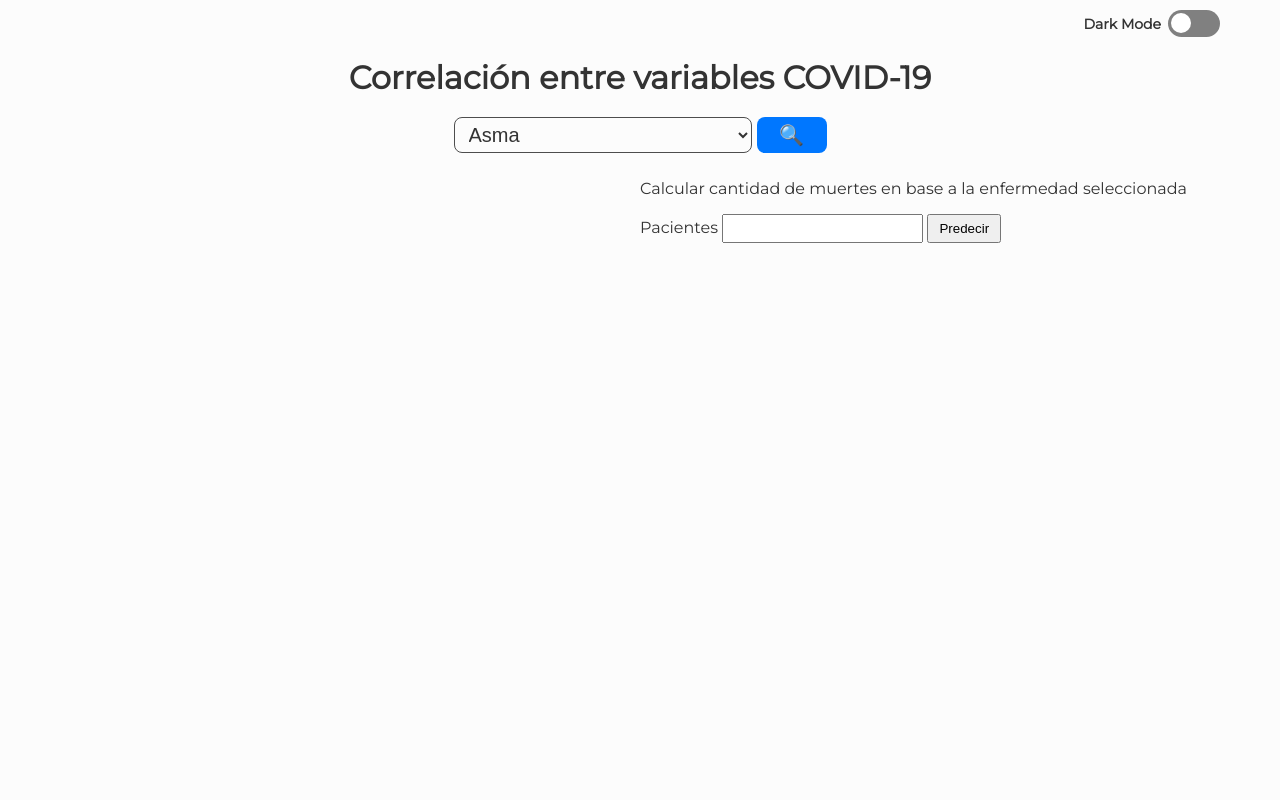
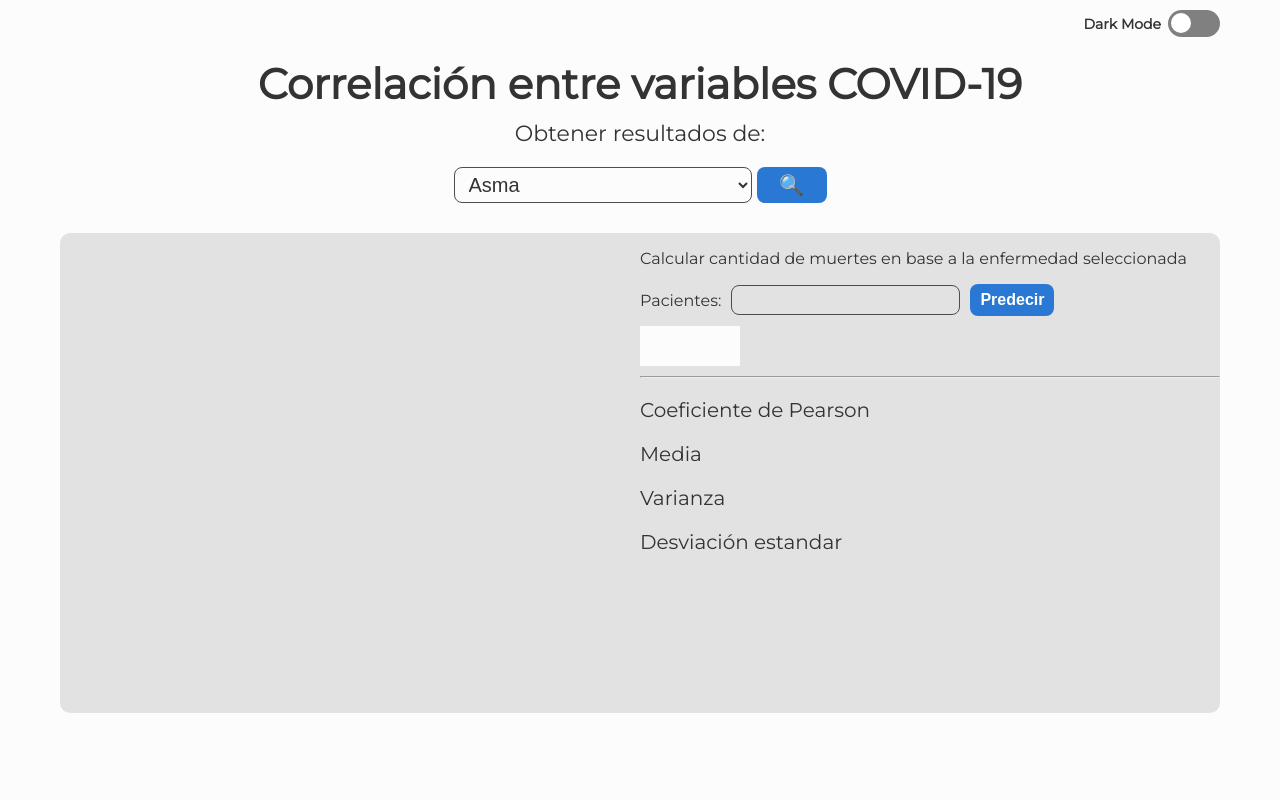
Before and after one commit to Pixele9/CorrelationCOVID, a Flask app: page / in a window 1280 px wide. Run offline with Flask 2, Linux system fonts and the light colour scheme; some libraries are stand-ins or nearby versions.

Commit message:
*added* Prediction container styles

```diff
--- a/static/styles.css
+++ b/static/styles.css
@@ -1,14 +1,14 @@
 @import url("https://fonts.googleapis.com/css2?family=Montserrat&display=swap");
 html {
   --bg: #FCFCFC;
-  --bg-panel: #EBEBEB;
+  --bg-panel: #e2e2e2;
   --color-headings: #0077FF;
   --color-text: #333333;
 }
 
 html[data-theme='dark'] {
   --bg: #282828;
-  --bg-panel: #434343;
+  --bg-panel: #313131;
   --color-headings: #1eca44;
   --color-text: #f0f0f0;
 }
@@ -39,6 +39,7 @@
 }
 
 #main {
+  max-width: 1200px;
   width: 100%;
   height: 100%;
   display: -webkit-box;
@@ -59,6 +60,7 @@
   color: var(--color-text);
   width: 100%;
   text-align: center;
+  font-size: 42px;
 }
 
 form {
@@ -70,6 +72,16 @@
   -webkit-box-pack: center;
       -ms-flex-pack: center;
           justify-content: center;
+  -webkit-box-align: center;
+      -ms-flex-align: center;
+          align-items: center;
+}
+
+#main > p {
+  margin: 0;
+  font-size: 22px;
+  margin-bottom: 10px;
+  color: var(--color-text);
 }
 
 #illness-select {
@@ -91,12 +103,17 @@
   width: 70px;
   margin-left: 5px;
   font-size: 20px;
-  padding: 3px 6px;
+  padding: 6px 3px;
   border-radius: 8px;
   border: none;
   outline: none;
   color: var(--color-text);
-  background-color: #0077FF;
+  background-color: #2979d4;
+}
+
+#illness-button:hover {
+  background-color: #4897f1;
+  cursor: pointer;
 }
 
 #prediction-container {
@@ -106,6 +123,9 @@
   display: -ms-flexbox;
   display: flex;
   color: var(--color-text);
+  background-color: var(--bg-panel);
+  border-radius: 10px;
+  margin-top: 20px;
 }
 
 #img-container {
@@ -117,6 +137,56 @@
   width: 50%;
   height: 100%;
   color: var(--color-text);
+}
+
+#pacientes-container {
+  display: -webkit-box;
+  display: -ms-flexbox;
+  display: flex;
+  -webkit-box-align: center;
+      -ms-flex-align: center;
+          align-items: center;
+  -webkit-box-pack: inherit;
+      -ms-flex-pack: inherit;
+          justify-content: inherit;
+}
+
+#pacientes-container input {
+  margin: 0px 10px;
+  font-size: 16px;
+  padding: 5px 10px;
+  border-radius: 8px;
+  border: 1.5px #4d4d4d solid;
+  color: var(--color-text);
+  background-color: var(--main-bg-color);
+  outline: none;
+}
+
+#prediction-button {
+  font-size: 16px;
+  padding: 7px 10px;
+  border-radius: 8px;
+  border: none;
+  color: white;
+  font-weight: bold;
+  background-color: #2979d4;
+  outline: none;
+}
+
+#prediction-button:hover {
+  background-color: #4897f1;
+  cursor: pointer;
+}
+
+.medidas-estandar {
+  font-size: 20px;
+}
+
+#result {
+  width: 100px;
+  height: 40px;
+  margin: 10px 0px;
+  background-color: var(--bg);
 }
 
 .padding {
@@ -190,8 +260,8 @@
 html.transition *,
 html.transition *:before,
 html.transition *:after {
-  -webkit-transition: all 550ms !important;
-  transition: all 550ms !important;
+  -webkit-transition: all 300ms !important;
+  transition: all 300ms !important;
   -webkit-transition-delay: 0 !important;
           transition-delay: 0 !important;
 }
--- a/static/styles.scss
+++ b/static/styles.scss
@@ -2,14 +2,14 @@
 
 html {
     --bg: #FCFCFC;
-    --bg-panel: #EBEBEB;
+    --bg-panel: #e2e2e2;
     --color-headings: #0077FF;
     --color-text: #333333;
 }
 
 html[data-theme='dark'] {
     --bg: #282828;
-    --bg-panel: #434343;
+    --bg-panel: #313131;
     --color-headings: #1eca44;
     --color-text: #f0f0f0;
 }
@@ -32,6 +32,7 @@
 }
 
 #main {
+    max-width: 1200px;
     width: 100%;
     height: 100%;
     display: flex;
@@ -45,6 +46,7 @@
         color: var(--color-text);
         width: 100%;
         text-align: center;
+        font-size: 42px;
     }
 
     form {
@@ -52,7 +54,14 @@
         width: 100%;
         display: flex;
         justify-content: center;
+        align-items: center;
     }
+        #main>p {
+            margin: 0;
+            font-size: 22px;
+            margin-bottom: 10px;
+            color: var(--color-text);
+        }
 
         #illness-select {
             font-size: 20px;
@@ -72,12 +81,17 @@
             width: 70px;
             margin-left: 5px;
             font-size: 20px;
-            padding: 3px 6px;
+            padding: 6px 3px;
             border-radius: 8px;
             border: none;
             outline: none;
             color: var(--color-text);
-            background-color: #0077FF;
+            background-color: #2979d4;
+        }
+
+        #illness-button:hover {
+            background-color: #4897f1;
+            cursor: pointer;
         }
 
     #prediction-container {
@@ -85,6 +99,9 @@
         height: 480px;
         display: flex;
         color: var(--color-text);
+        background-color: var(--bg-panel);
+        border-radius: 10px;
+        margin-top: 20px;
     }
         #img-container {
             width: 50%;
@@ -95,6 +112,49 @@
             width: 50%;
             height: 100%;
             color: var(--color-text);
+        }
+            #pacientes-container {
+                display: flex;
+                align-items: center;
+                justify-content: inherit;
+            }
+
+            #pacientes-container input {
+                margin: 0px 10px;
+                font-size: 16px;
+                padding: 5px 10px;
+                border-radius: 8px;
+                border: 1.5px rgb(77, 77, 77) solid;
+                color: var(--color-text);
+                background-color: var(--main-bg-color);
+                outline: none;
+            }
+
+            #prediction-button {
+                font-size: 16px;
+                padding: 7px 10px;
+                border-radius: 8px;
+                border: none;
+                color: white;
+                font-weight: bold;
+                background-color: #2979d4;
+                outline: none;
+            }
+
+            #prediction-button:hover {
+                background-color: #4897f1;
+                cursor: pointer;
+            }
+
+        .medidas-estandar {
+            font-size: 20px;
+        }
+
+        #result {
+            width: 100px;
+            height: 40px;
+            margin: 10px 0px;
+            background-color: var(--bg);
         }
 
 .padding {
@@ -162,6 +222,6 @@
 html.transition *,
 html.transition *:before,
 html.transition *:after {
-    transition: all 550ms !important;
+    transition: all 300ms !important;
     transition-delay: 0 !important;
 }
--- a/templates/index.html
+++ b/templates/index.html
@@ -13,6 +13,7 @@
 		<h1>Correlación entre variables COVID-19</h1>
 		<!-- <img src="..static/images/plot_obesidad.png" alt=""> -->
 		<!-- <img src="{{ url_for("static", filename="images/plot_obesidad.png")}}" alt=""> -->
+		<p>Obtener resultados de:</p>
 		<form action="{{ url_for("getCorrelation") }}" method="POST">
 			<select name="illness-select" id="illness-select">
 				<option value="asma">Asma</option>
@@ -36,10 +37,22 @@
 			</div>
 			<div id="data-container">
 				<p id="note">Calcular cantidad de muertes en base a la enfermedad seleccionada</p>
-				<div>
-					<span>Pacientes</span>
+				<div id="pacientes-container">
+					<span>Pacientes: </span>
 					<input type="text" name="" id="prediction-input" class="padding">
-					<button class="padding">Predecir</button>
+					<button class="padding" id="prediction-button">Predecir</button>
+				</div>
+
+				<div id="result" class="animate__animated fadeInRight">
+
+				</div>
+				<hr>
+
+				<div id="datos-container">
+					<p class="medidas-estandar">Coeficiente de Pearson</p>
+					<p class="medidas-estandar">Media</p>
+					<p class="medidas-estandar">Varianza</p>
+					<p class="medidas-estandar">Desviación estandar</p>
 				</div>
 			</div>
 		</div>
@@ -49,5 +62,6 @@
 	<script src="https://cdn.jsdelivr.net/npm/chart.js@2.9.3/dist/Chart.min.js"></script>
 	<script src="{{ url_for("static", filename="script.js") }}"></script>
 	<link rel="stylesheet" href="{{ url_for("static", filename="styles.css") }}">
+	<link rel="stylesheet" href="https://cdnjs.cloudflare.com/ajax/libs/animate.css/4.0.0/animate.min.css"/>
 </body>
 </html>
```
Also changed, not shown: 1 other file.
